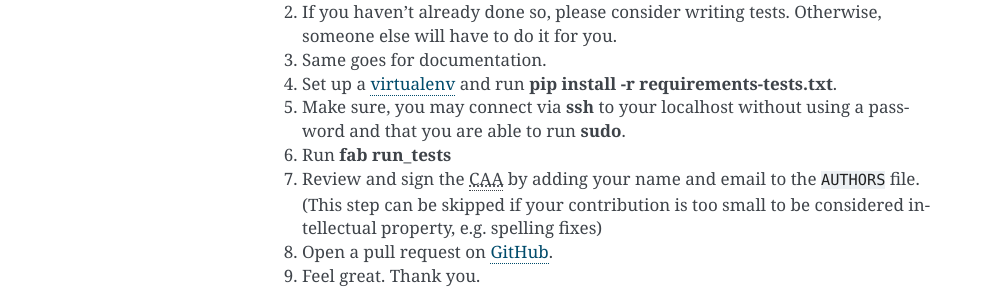
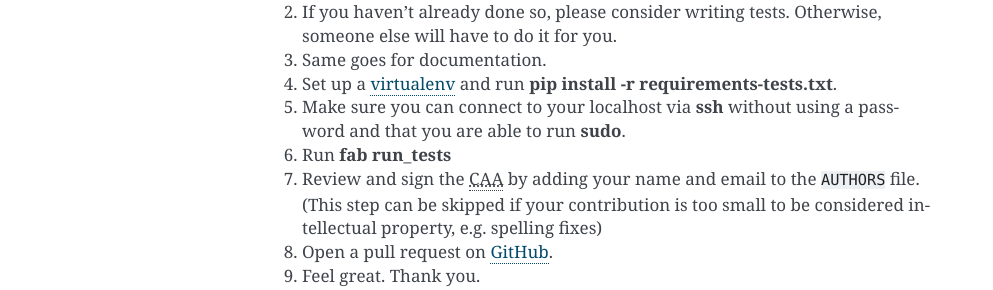
Before and after one commit to bundlewrap/bundlewrap, a Sphinx documentation site: the page built from doc/dev_contrib.rst, in a window 1280 px wide. Shown: the part 887-1177 px from the top of the page, without its empty margins (148-1141 px from the left). Built offline with Sphinx 7.4.7, drawn with Linux system fonts in a browser that asks for light colours.

Commit message:
fix up some language

```diff
--- a/doc/dev_contrib.rst
+++ b/doc/dev_contrib.rst
@@ -32,7 +32,7 @@ Here are the steps:
 2. If you haven't already done so, please consider writing tests. Otherwise, someone else will have to do it for you.
 3. Same goes for documentation.
 4. Set up a `virtualenv <http://virtualenv.readthedocs.org/en/latest/>`_ and run :command:`pip install -r requirements-tests.txt`.
-5. Make sure, you may connect via :command:`ssh` to your localhost without using a password and that you are able to run :command:`sudo`.
+5. Make sure you can connect to your localhost via :command:`ssh` without using a password and that you are able to run :command:`sudo`.
 6. Run :command:`fab run_tests`
 7. Review and sign the :abbr:`CAA (Copyright Assignment Agreement)` by adding your name and email to the :file:`AUTHORS` file. (This step can be skipped if your contribution is too small to be considered intellectual property, e.g. spelling fixes)
 8. Open a pull request on `GitHub <https://github.com/bundlewrap/bundlewrap>`_.
```
